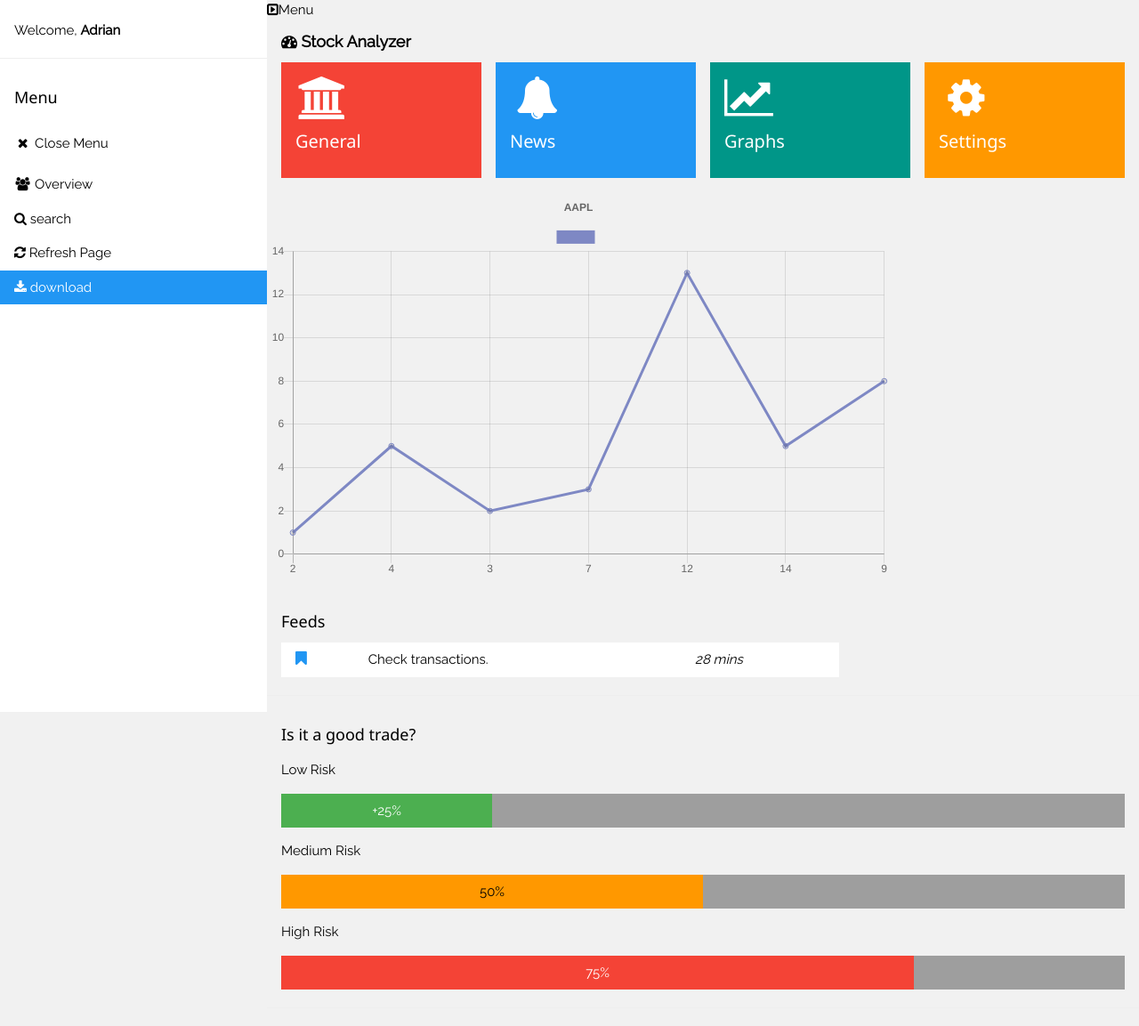
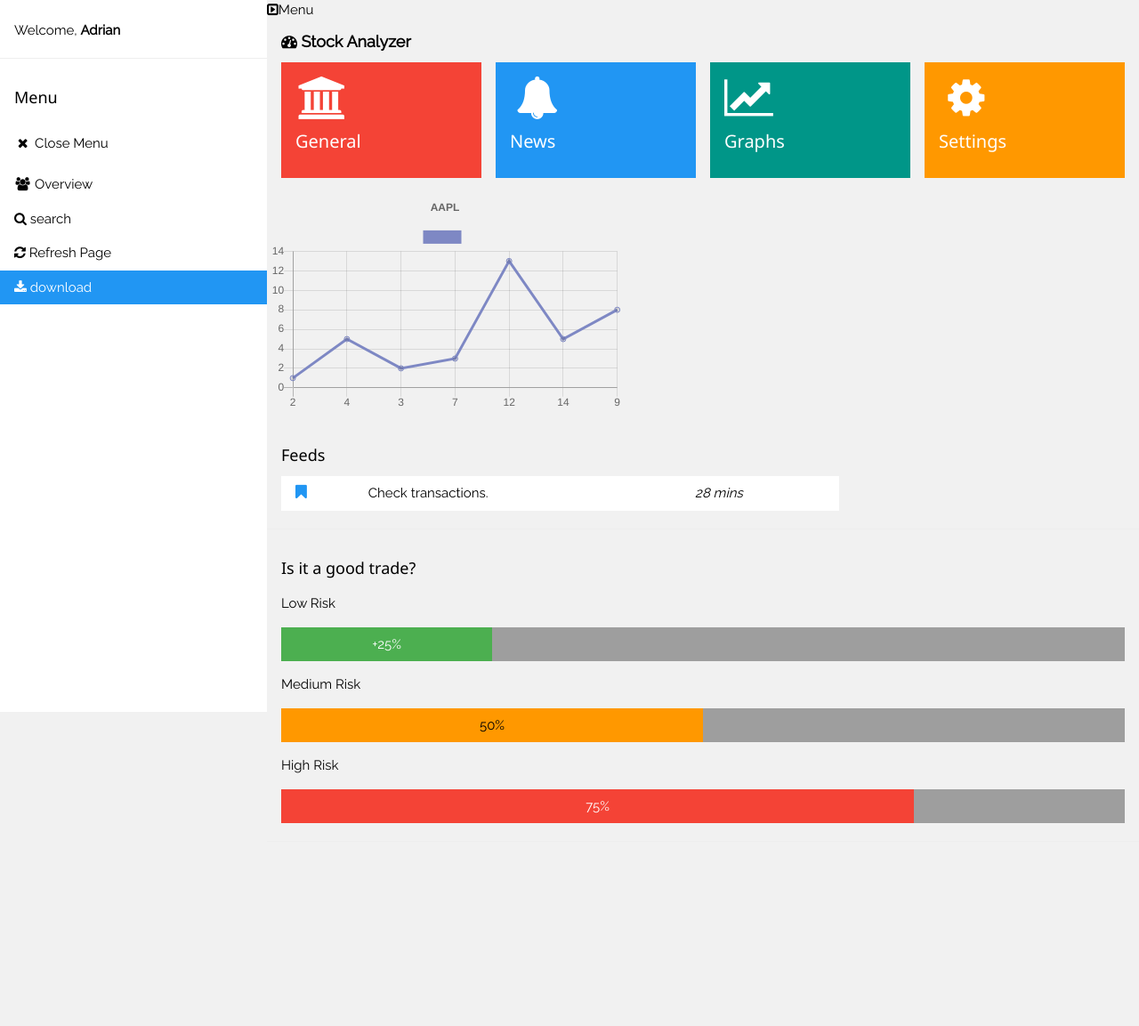
Before and after one commit to Adrianndp/DataAnalysis, a Flask app: template Application/templates/home.html in a window 1280 px wide. Shown: the whole page at 89% size. After the commit the page ends 925 px from the top, so only its background shows below. Run offline with Flask 2, Linux system fonts and the light colour scheme; the template is opened without the code that fills it, so the values that code supplies are empty.

Commit message:
organized

```diff
--- a/Application/static/style.css
+++ b/Application/static/style.css
@@ -10,3 +10,13 @@
     font-size: 15px;
     line-height: 1.5;
 }
+
+.grey {
+    color: #000!important;
+    background-color: #9e9e9e!important;
+}
+
+.red {
+    color: #fff!important;
+    background-color: #f44336!important;
+}
--- a/Application/templates/home.html
+++ b/Application/templates/home.html
@@ -51,7 +51,7 @@
 
   <div class="w3-row-padding w3-margin-bottom">
     <div class="w3-quarter">
-      <div class="container w3-red w3-padding-16">
+      <div class="container red w3-padding-16">
         <div class="fa fa-bank fa-fw w3-xxxlarge"></div>
         <div class="w3-clear"></div>
         <h4>General</h4>
@@ -79,7 +79,7 @@
       </div>
     </div>
   </div>
-  <div style="width: 700px;  display: inline-block;">
+  <div style="width: 400px;  display: inline-block;">
       <canvas id="accGraph"></canvas>
   </div>
 
@@ -102,18 +102,18 @@
   <div class="container">
     <h5>Is it a good trade?</h5>
     <p>Low Risk</p>
-    <div class="w3-grey">
+    <div class="grey">
       <div class="container w3-center w3-padding w3-green" style="width:25%">+25%</div>
     </div>
 
     <p>Medium Risk</p>
-    <div class="w3-grey">
+    <div class="grey">
       <div class="container w3-center w3-padding w3-orange" style="width:50%">50%</div>
     </div>
 
     <p>High Risk</p>
-    <div class="w3-grey">
-      <div class="container w3-center w3-padding w3-red" style="width:75%">75%</div>
+    <div class="grey">
+      <div class="container w3-center w3-padding red" style="width:75%">75%</div>
     </div>
   </div>
   <hr>
```
Also changed, not shown: Helper/Helper.py (+9 -0 lines), Helper/MarketCap.py (deleted, +0 -15 lines), Application/Application.py (line endings or trailing spaces).
